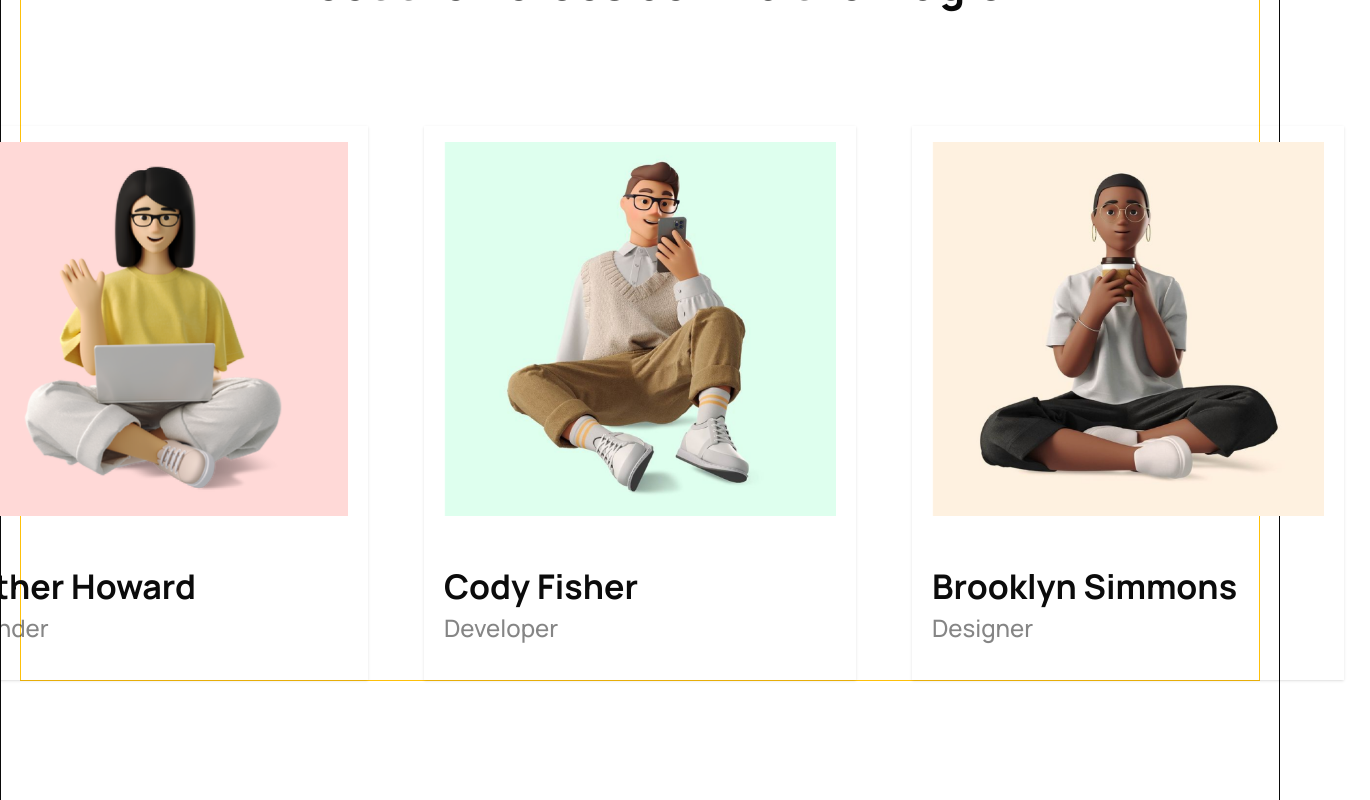
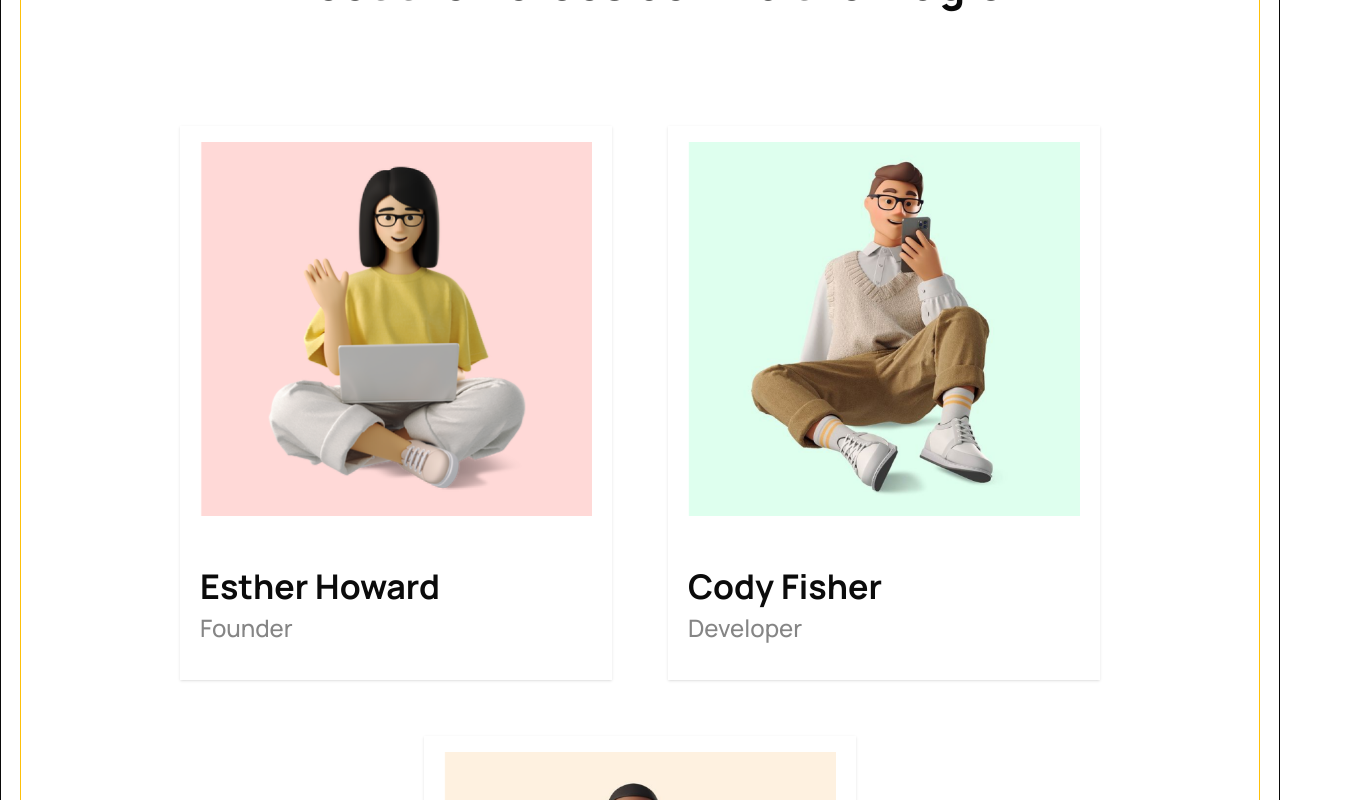
Before and after one commit to AJ1732/smg-task, a React (Vite) app: page / in a window 1280 px wide. Shown: the part 2280-3080 px from the top of the page, 1370 px wide, since content can reach past the window. Built offline with nearby package versions, Linux system fonts and the light colour scheme.

Commit message:
chore: add flex wrap

```diff
--- a/src/App.tsx
+++ b/src/App.tsx
@@ -4,7 +4,7 @@ import Footer from "./components/layout/Footer";
 
 function App() {
   return (
-    <div className="content-grid all *:border *:border-neutral-950">
+    <div className="content-grid all overflow-hidden *:border *:border-neutral-950">
       <Navigation />
       <Outlet />
       <Footer />
--- a/src/sections/AboutSection.tsx
+++ b/src/sections/AboutSection.tsx
@@ -35,7 +35,7 @@ const AboutSection = () => {
           </h3>
         </header>
 
-        <div className="flex-center gap-14">
+        <div className="flex-center flex-wrap gap-14">
           {heroes.map(({ id, src, name, role }) => (
             <article
               key={id}
```
